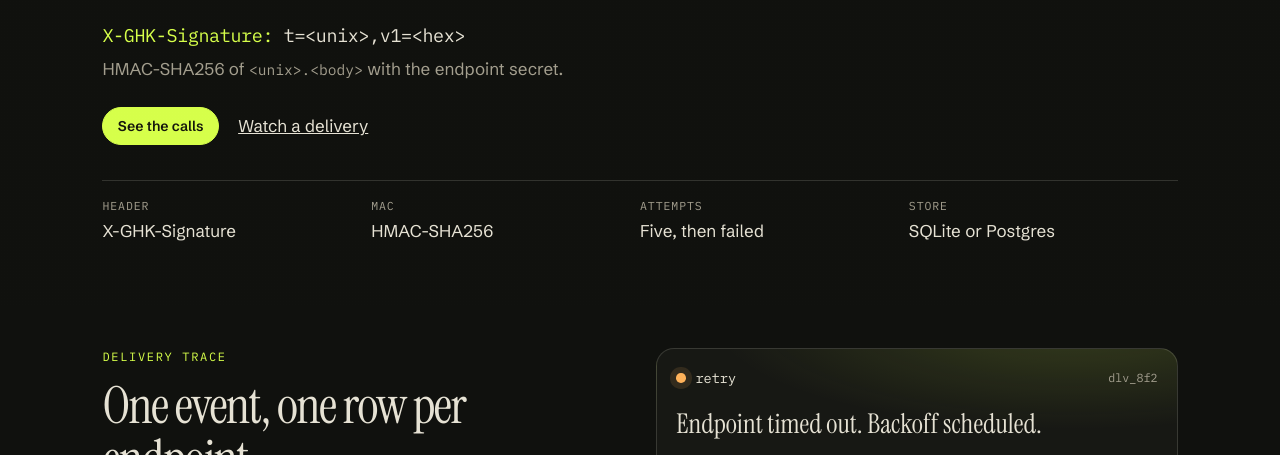
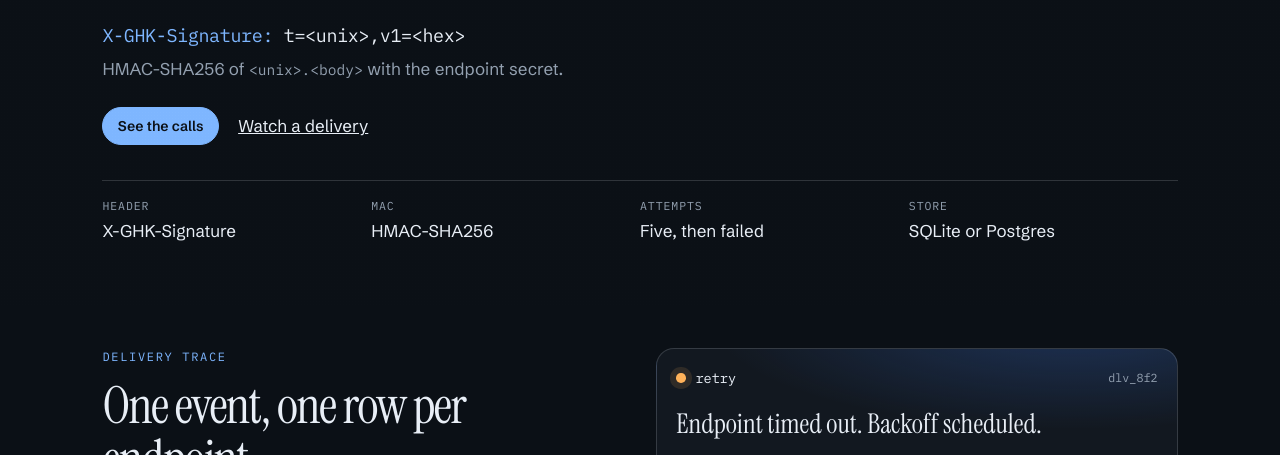
Before and after one commit to utilityincoming/ghklabs, a plain HTML site: page site/index.html in a window 1280 px wide. Shown: the part 495-950 px from the top of the page. Drawn offline with Linux system fonts and the light colour scheme.

Commit message:
Recolor the product page to the GHK-Cu solution blue.
The accent follows the copper(II) band near 606 nm: a thin-layer blue on cooled ink, with amber and coral kept for warning and failure.

Co-authored-by: Meta <utilityincoming@users.noreply.github.com>

```diff
--- a/site/styles.css
+++ b/site/styles.css
@@ -1,12 +1,13 @@
 :root {
-  --ink: #10110e;
-  --paper: #e6e2d4;
-  --muted: #a39e8e;
-  --line: rgba(230, 226, 212, 0.16);
-  --signal: #d6ff4a;
+  --ink: #0b1016;
+  --paper: #e8eef6;
+  --muted: #93a0b0;
+  --line: rgba(232, 238, 246, 0.16);
+  --signal: #7eb6ff;
+  --solution: #3d78e6;
   --warn: #ffb25a;
   --fail: #ff6b4a;
-  --card: #171814;
+  --card: #121820;
   --serif: "Instrument Serif", Georgia, serif;
   --sans: "Schibsted Grotesk", sans-serif;
   --mono: "IBM Plex Mono", ui-monospace, monospace;
@@ -63,7 +64,7 @@ a { color: inherit; }
   text-decoration: none;
   font-size: 0.88rem;
 }
-.pill.solid { background: var(--signal); color: #14160c; border-color: var(--signal); font-weight: 600; }
+.pill.solid { background: var(--signal); color: var(--ink); border-color: var(--signal); font-weight: 600; }
 
 main { max-width: 1120px; margin: 0 auto; padding: 0 1.4rem 4rem; }
 .kicker {
@@ -131,7 +132,7 @@ h2 {
 
 .trace {
   background:
-    radial-gradient(600px 180px at 80% -10%, rgba(214,255,74,0.16), transparent 60%),
+    radial-gradient(600px 180px at 80% -10%, rgba(61,120,230,0.28), transparent 60%),
     var(--card);
   border: 1px solid var(--line);
   border-radius: 18px;
@@ -140,12 +141,12 @@ h2 {
 }
 .trace-top { display: flex; align-items: center; gap: 0.6rem; font-family: var(--mono); font-size: 0.85rem; }
 .dot { width: 0.6rem; height: 0.6rem; border-radius: 50%; background: var(--warn); box-shadow: 0 0 0 6px rgba(255,178,90,0.12); }
-.dot.ok { background: var(--signal); box-shadow: 0 0 0 6px rgba(214,255,74,0.12); }
+.dot.ok { background: var(--signal); box-shadow: 0 0 0 6px rgba(126,182,255,0.16); }
 .dot.bad { background: var(--fail); box-shadow: 0 0 0 6px rgba(255,107,74,0.12); }
 #trace-id { margin-left: auto; color: var(--muted); }
 .trace-line { font-family: var(--serif); font-size: 1.7rem; line-height: 1.15; margin: 1.2rem 0; }
 .rail { height: 3px; background: rgba(230,226,212,0.1); border-radius: 99px; overflow: hidden; }
-#rail-fill { display: block; height: 100%; width: 0; background: var(--signal); transition: width 0.45s ease; }
+#rail-fill { display: block; height: 100%; width: 0; background: linear-gradient(90deg, var(--solution), var(--signal)); transition: width 0.45s ease; }
 .attempts { list-style: none; padding: 0.8rem 0 0; margin: 0; font-family: var(--mono); font-size: 0.78rem; color: var(--muted); }
 .attempts li { padding: 0.2rem 0; }
 
@@ -186,7 +187,7 @@ a:focus-visible, button:focus-visible {
   outline: 2px solid var(--signal);
   outline-offset: 3px;
 }
-button.done { background: var(--signal); border-color: var(--signal); color: #14160c; font-weight: 600; }
+button.done { background: var(--signal); border-color: var(--signal); color: var(--ink); font-weight: 600; }
 
 .split { display: grid; grid-template-columns: 1.1fr 0.9fr; gap: 2rem; align-items: center; }
 figure { margin: 0; }
```
Also changed, not shown: site/favicon.svg, 2 other files.
